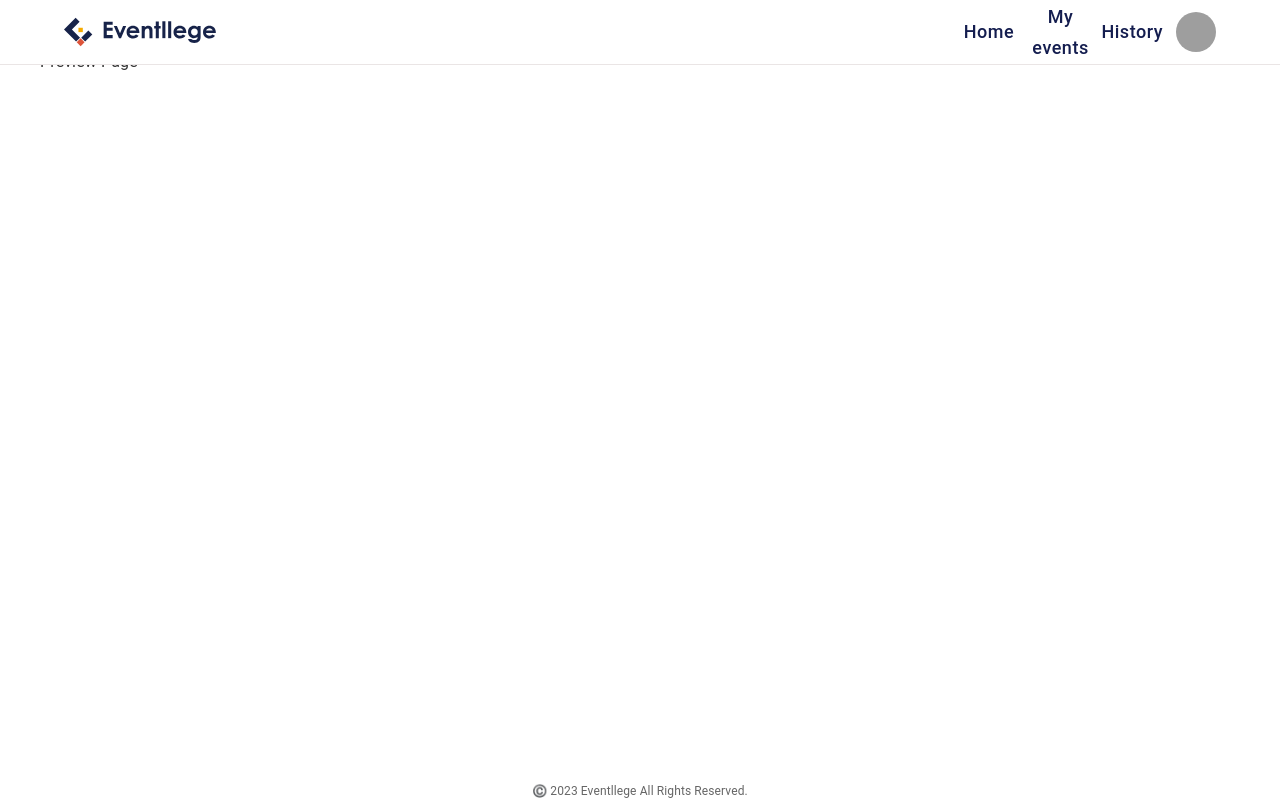
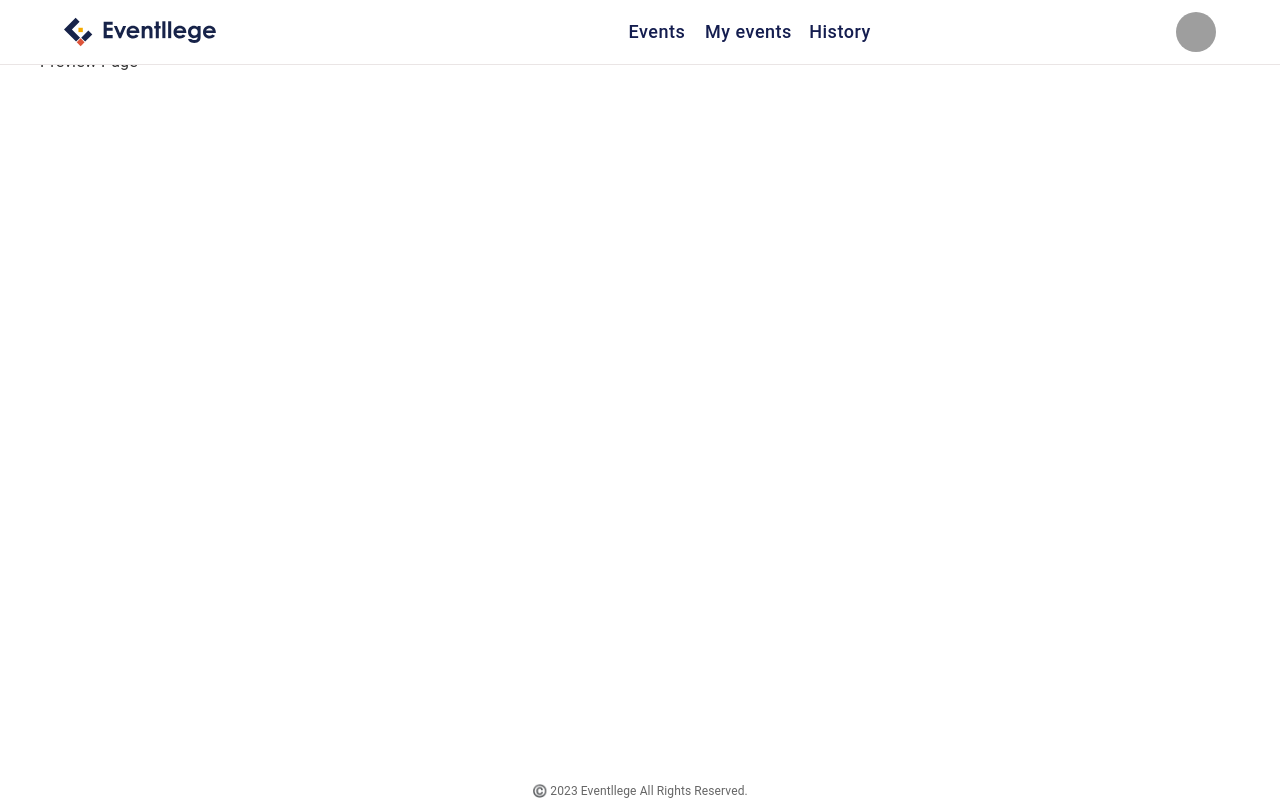
Before and after one commit to diogoka/eventllege, a Next.js app in the folder frontend/: page /events/new/preview in a window 1280 px wide. Built offline with nearby package versions, Linux system fonts and the light colour scheme; no server answers; sample sign-in values are in the browser's storage.

Commit message:
make navigation menu beatifully

```diff
--- a/frontend/src/components/header/menuList.tsx
+++ b/frontend/src/components/header/menuList.tsx
@@ -10,6 +10,7 @@ export default function MenuList() {
       justifyContent="center"
       alignItems="center"
       spacing={1}
+      width="52%"
     >
       <Navigation />
       <AvatarIcon />
--- a/frontend/src/components/header/navigation.tsx
+++ b/frontend/src/components/header/navigation.tsx
@@ -8,7 +8,7 @@ import OrganizerListItemPC from './organizerListItemPC';
 export default function Navigation() {
   const { user } = useContext(UserContext);
   return (
-    <Stack direction="row" alignItems="center">
+    <Stack direction="row" alignItems="center" width="100%">
       <UsersListItemPC />
       {user?.roleName === 'organizer' ? <OrganizerListItemPC /> : <></>}
     </Stack>
--- a/frontend/src/components/header/organizerListItemPC.tsx
+++ b/frontend/src/components/header/organizerListItemPC.tsx
@@ -22,8 +22,8 @@ export default function OrganizerListItemPC() {
           variant="text"
           color="primary"
           sx={{
-            width: '100%',
-            m: '0 auto',
+            width: 'auto',
+            margin: '0 .5rem',
           }}
         >
           {button.label}
--- a/frontend/src/components/header/usersListItemPC.tsx
+++ b/frontend/src/components/header/usersListItemPC.tsx
@@ -3,7 +3,7 @@ import { useRouter } from 'next/navigation';
 import { Button } from '@mui/material';
 
 const UsersBtns = [
-  { label: 'Home', path: '/' },
+  { label: 'Events', path: '/' },
   { label: 'My events', path: '/user/my-events' },
   { label: 'History', path: '/history' },
 ];
@@ -22,8 +22,8 @@ export default function UsersListItemPC() {
           variant="text"
           color="primary"
           sx={{
-            width: '100%',
-            m: '0 auto',
+            width: 'auto',
+            margin: '0 .5rem',
           }}
         >
           {button.label}
```
